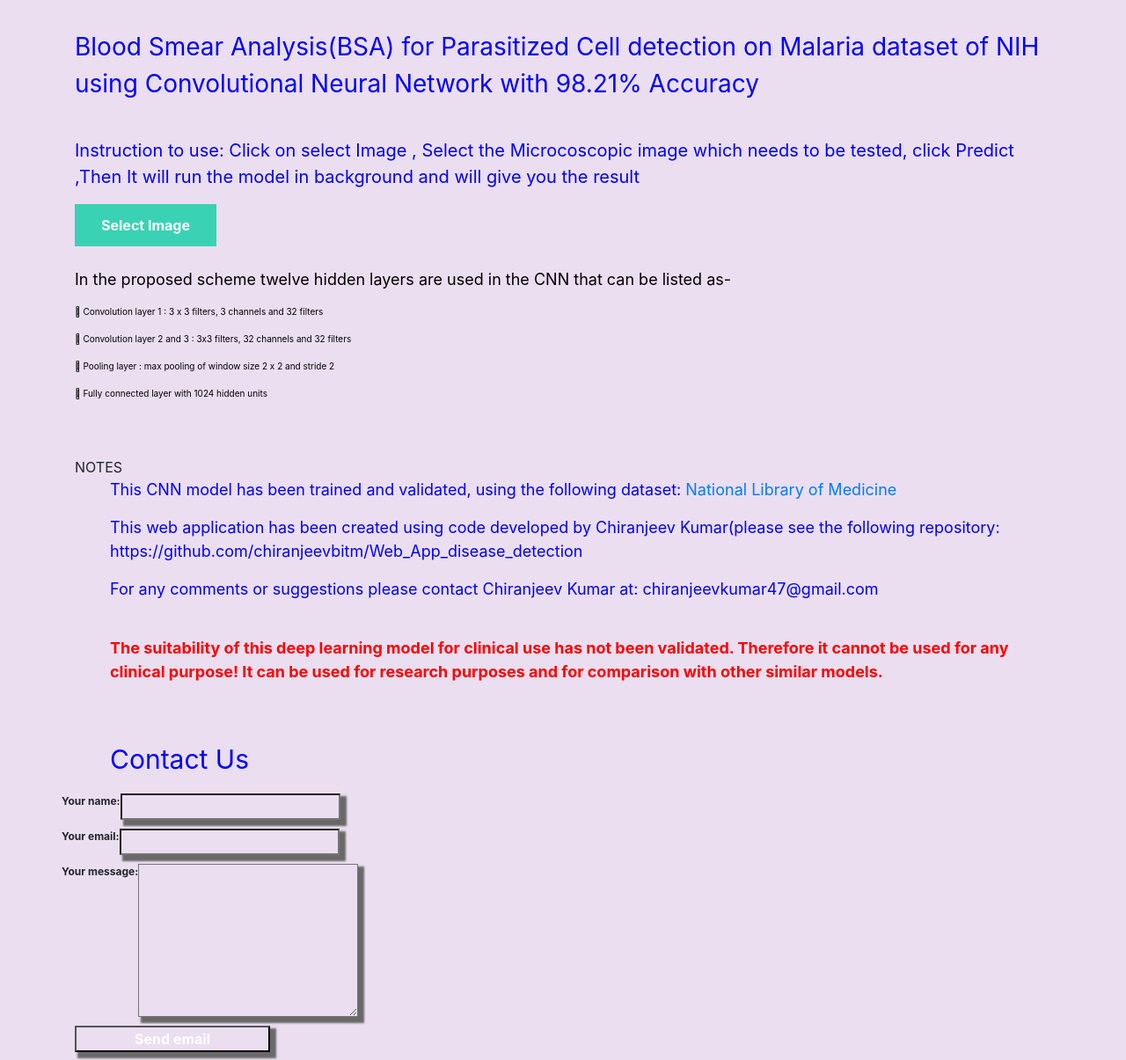
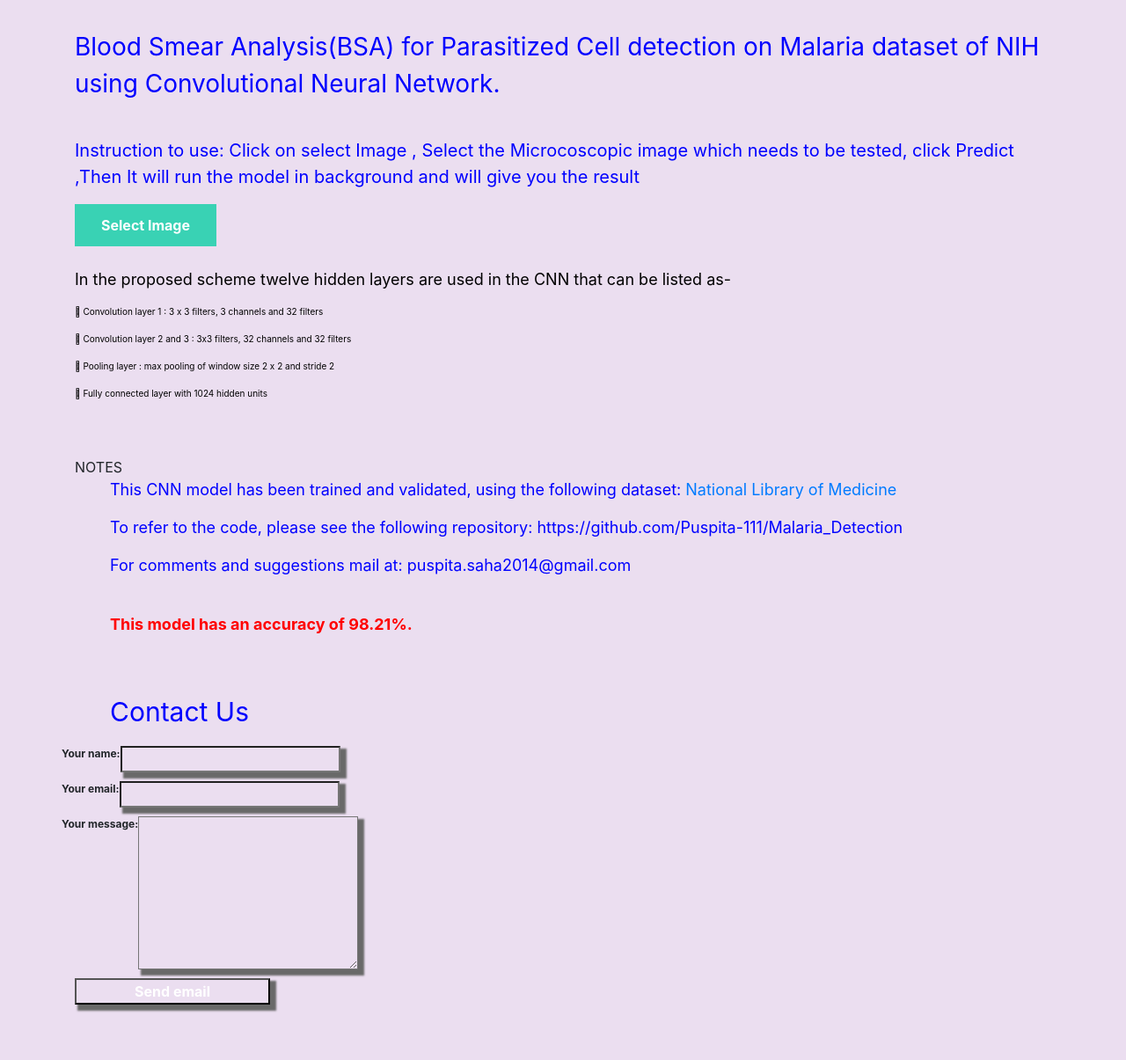
Before and after one commit to Puspita-111/Malaria_Detection, a Flask app: page / in a window 1280 px wide. Shown: the part 56-1261 px from the top of the page at 88% size. After the commit the page ends 1206 px from the top, so only its background shows below. Run offline with Flask 2, Linux system fonts and the light colour scheme; some libraries are stand-ins or nearby versions.

Commit message:
Update index.html

```diff
--- a/templates/index.html
+++ b/templates/index.html
@@ -1,7 +1,7 @@
 {% extends "base.html" %} {% block content %}
 
 <body>
-<p style="color:blue;font-size:28px;">Blood Smear Analysis(BSA) for Parasitized Cell detection on Malaria dataset of NIH using Convolutional Neural Network with 98.21% Accuracy </p>
+<p style="color:blue;font-size:28px;">Blood Smear Analysis(BSA) for Parasitized Cell detection on Malaria dataset of NIH using Convolutional Neural Network. </p>
 
 
 <br />
@@ -46,11 +46,11 @@
 NOTES
 <ul>
 <p style="color:blue;font-size:18px;">This CNN model has been trained and validated, using the following dataset: <a href="https://ceb.nlm.nih.gov/repositories/malaria-datasets/">National Library of Medicine</a></p>
-    <p style="color:blue;font-size:18px;"> This web application has been created using code developed by Chiranjeev Kumar(please see the following repository: https://github.com/chiranjeevbitm/Web_App_disease_detection</p>
-<p style="color:blue;font-size:18px;">For any comments or suggestions please contact Chiranjeev Kumar at: chiranjeevkumar47@gmail.com</p>
+    <p style="color:blue;font-size:18px;"> To refer to the code, please see the following repository: https://github.com/Puspita-111/Malaria_Detection</p>
+<p style="color:blue;font-size:18px;">For comments and suggestions mail at: puspita.saha2014@gmail.com</p>
     <br />
 
-<p style="color:blue;font-size:18px;"><b style="color:red;">The suitability of this deep learning model for clinical use has not been validated. Therefore it cannot be used for any clinical purpose! It can be used for research purposes and for comparison with other similar models.</b></p>
+<p style="color:blue;font-size:18px;"><b style="color:red;">This model has an accuracy of 98.21%.</b></p>
  <br />
     <br />
     <p style="color:blue;font-size:30px;">Contact Us</p>
```
